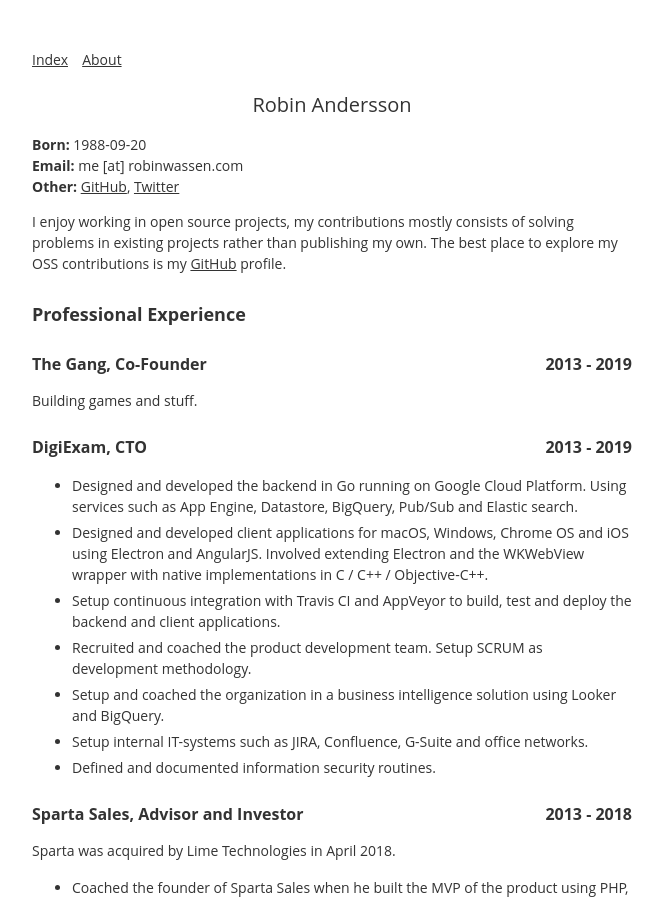
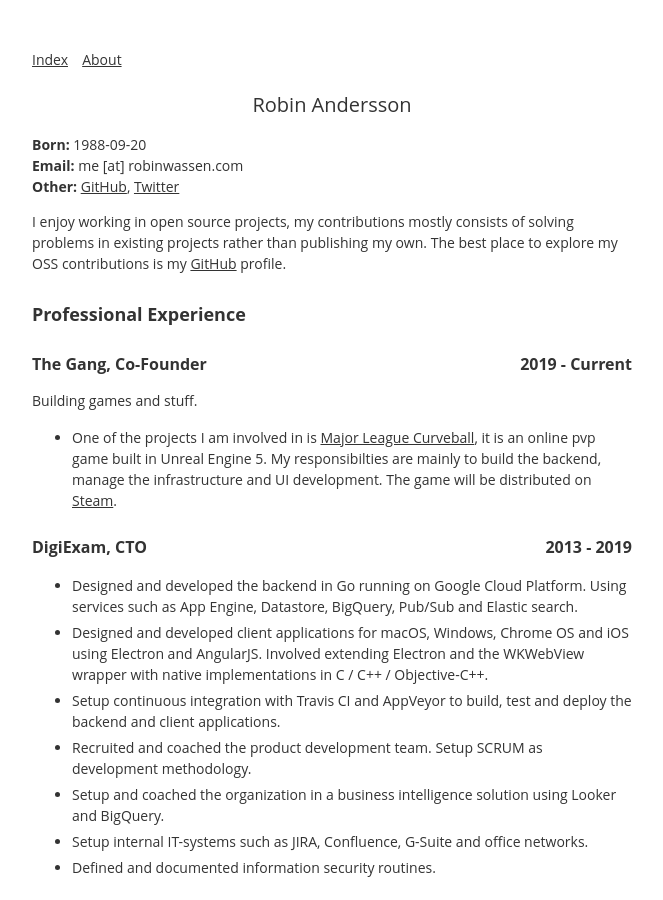
Before and after one commit to robinwassen/robinwassen.github.io, a Jekyll site: the page built from author.md, in a window 1280 px wide and 900 px high. Shown: the whole window, without its empty margins (308-971 px from the left). Built offline with Jekyll 4.4.1, drawn with Linux system fonts in a browser that asks for light colours.

Commit message:
Update author.md

```diff
--- a/author.md
+++ b/author.md
@@ -14,9 +14,11 @@
 
 ## Professional Experience
 
-### The Gang, Co-Founder <span class="pull-right">2013 - 2019</span>
+### The Gang, Co-Founder <span class="pull-right">2019 - Current</span>
 
 Building games and stuff.
+
+- One of the projects I am involved in is <a href="https://www.majorleaguecurveball.com/">Major League Curveball</a>, it is an online pvp game built in Unreal Engine 5. My responsibilties are mainly to build the backend, manage the infrastructure and UI development. The game will be distributed on <a href="https://store.steampowered.com/app/2805120/Major_League_Curveball/">Steam</a>.
 
 ### DigiExam, CTO <span class="pull-right">2013 - 2019</span>
 
```
